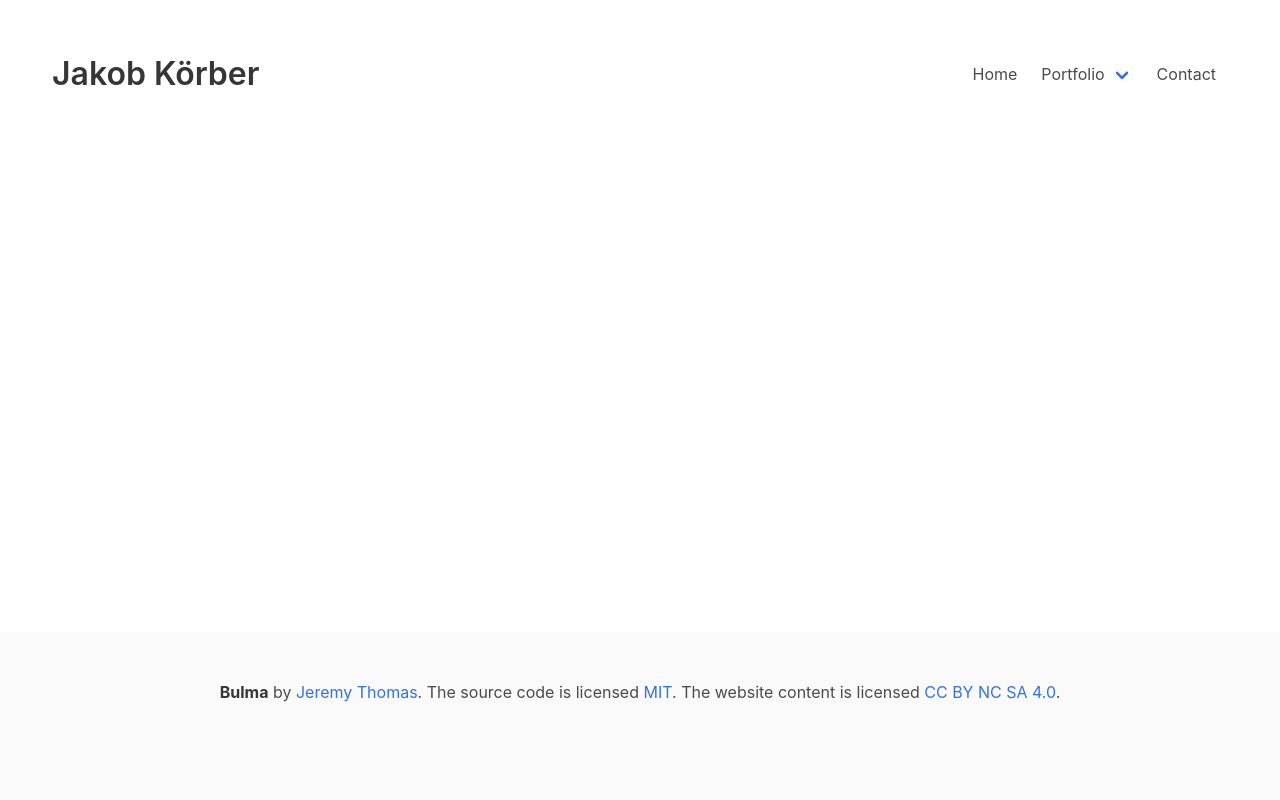
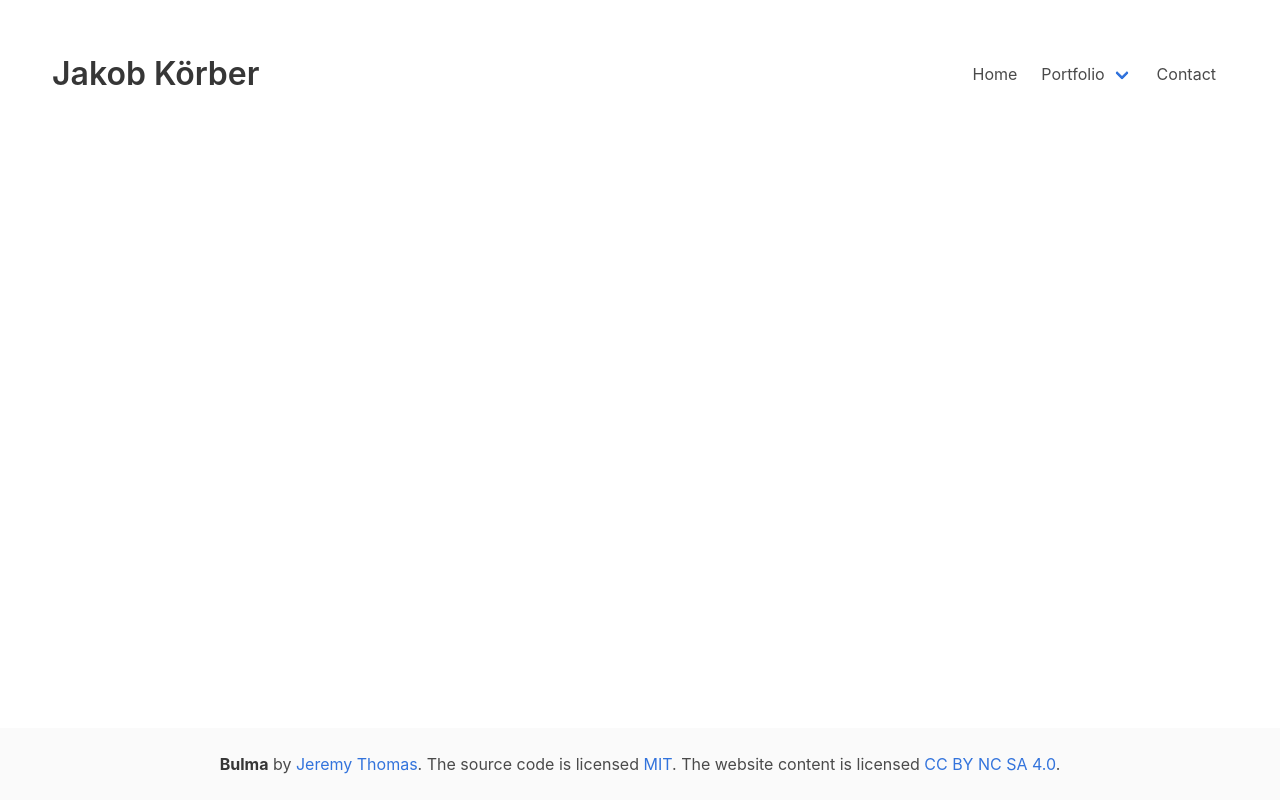
Before and after one commit to jakobkoerber/jakobkoerber.github.io, a plain HTML site: page contact.html in a window 1280 px wide. Drawn offline with Linux system fonts and the light colour scheme.

Commit message:
Updated styling of footer

```diff
--- a/contact.html
+++ b/contact.html
@@ -70,7 +70,7 @@
         </div>
     </section>
 </div>
-<footer class="footer">
+<footer class="footer" style="padding-bottom: 24px; padding-top: 24px">
     <div class="content has-text-centered">
         <p>
             <strong>Bulma</strong> by <a href="https://jgthms.com">Jeremy Thomas</a>. The source code is licensed
```
Also changed, not shown: index.html (+1 -1 lines), portfolio.html (+1 -1 lines).
